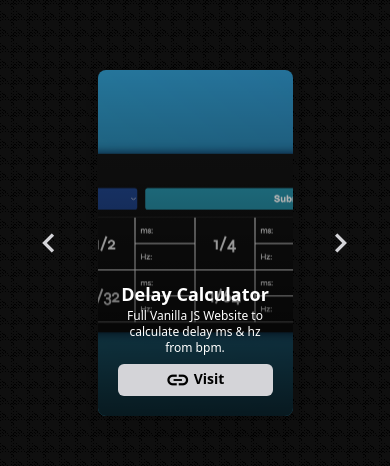
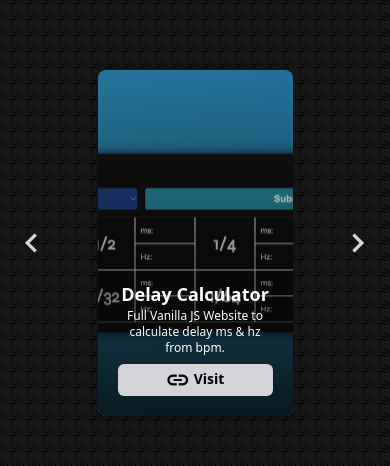
Before and after one commit to AnakUtara/portfolio, a React (Vite) app: page / in a window 390 px wide. Shown: the part 1013-1479 px from the top of the page. Built offline with nearby package versions, Linux system fonts and the light colour scheme.

Commit message:
fix works page full-screen width responsive behavior

```diff
--- a/src/App.jsx
+++ b/src/App.jsx
@@ -13,9 +13,8 @@ function App() {
 		}
 	}, []);
 	return (
-		<div className="bg-zinc-200">
-			<div className="max-w-[1440px] mx-auto my-0">
-				<header className="p-3 sm:p-5 fixed z-10 flex justify-between items-start w-full text-white mix-blend-difference 2xl:w-[1440px]">
+		<div className="bg-zinc-200 2xl:flex 2xl:justify-center">
+			<header className="p-3 sm:p-5 fixed z-10 flex justify-between items-start w-full 2xl:w-[1920px] text-white mix-blend-difference">
 				<div>
 					<h2 className="text-xl md:text-2xl font-bold mb-2 2xl:text-5xl 2xl:mb-4">
 						Portfolio.
@@ -47,14 +46,13 @@ function App() {
 				<WorksPage id={"works"} />
 				<About id={"about"} />
 			</main>
-				<footer className="pl-5 pb-5 fixed bottom-0 z-10 text-xs 2xl:text-xl text-white mix-blend-difference">
+			<footer className="pl-5 pb-5 fixed bottom-0 z-10 text-xs 2xl:text-xl text-white mix-blend-difference 2xl:w-[1920px] 2xl:self-start">
 				<p>
 					Copyright, Riady <b className="text-sm 2xl:text-xl">&copy;</b>{" "}
 					{new Date().getFullYear()}
 				</p>
 			</footer>
 		</div>
-		</div>
 	);
 }
 
--- a/src/components/Gallery.jsx
+++ b/src/components/Gallery.jsx
@@ -3,7 +3,7 @@
 export default function Gallery({ state, data }) {
 	return (
 		<div
-			className={`w-2/4 rounded-lg drop-shadow-lg overflow-hidden relative 2xl:w-5/6 ${
+			className={`w-2/4 rounded-lg drop-shadow-lg overflow-hidden relative 2xl:w-3/6 ${
 				state["left"] ? "animate-fade-in-right" : ""
 			} ${state["right"] ? "animate-fade-in-left" : ""} ${
 				state["center"] ? "animate-fade-in" : ""
--- a/src/components/ThumbNav.jsx
+++ b/src/components/ThumbNav.jsx
@@ -3,7 +3,6 @@ export default function ThumbNav({ data, onclick, state }) {
 	return (
 		<div className="hidden md:flex md:justify-around md:items-center md:gap-3">
 			{data.map((item, i) => (
-				<>
 				<div
 					key={item.id}
 					className={`size-11 relative cursor-pointer 2xl:w-20 2xl:h-20`}
@@ -18,7 +17,6 @@ export default function ThumbNav({ data, onclick, state }) {
 						<span className="rounded-full absolute -z-0 bottom-[6px] left-[6px] size-8 motion-safe:animate-ping bg-white 2xl:w-16 2xl:h-16"></span>
 					)}
 				</div>
-				</>
 			))}
 		</div>
 	);
--- a/src/components/WorksPage.jsx
+++ b/src/components/WorksPage.jsx
@@ -50,7 +50,7 @@ export default function WorksPage({ id }) {
 					Hover on image to see details
 				</span>
 			</div>
-			<div className="flex justify-evenly relative items-center w-full mb-5">
+			<div className="flex relative items-center w-full mb-5 justify-center gap-10">
 				<GalleryBtn onclick={prevImg}>chevron_left</GalleryBtn>
 				<Gallery state={isPressed} data={imgData} />
 				<GalleryBtn onclick={nextImg}>chevron_right</GalleryBtn>
--- a/src/index.css
+++ b/src/index.css
@@ -17,86 +17,86 @@ html {
 .works-page {
 	background: linear-gradient(
 			45deg,
-			#0f0f0f 0%,
-			#0f0f0f 5%,
+			#171717 0%,
+			#171717 5%,
 			transparent 5%,
 			transparent 10%,
-			#0f0f0f 10%,
-			#0f0f0f 15%,
+			#171717 10%,
+			#171717 15%,
 			transparent 15%,
 			transparent 20%,
-			#0f0f0f 20%,
-			#0f0f0f 25%,
+			#171717 20%,
+			#171717 25%,
 			transparent 25%,
 			transparent 30%,
-			#0f0f0f 30%,
-			#0f0f0f 35%,
+			#171717 30%,
+			#171717 35%,
 			transparent 35%,
 			transparent 40%,
-			#0f0f0f 40%,
-			#0f0f0f 45%,
+			#171717 40%,
+			#171717 45%,
 			transparent 45%,
 			transparent 50%,
-			#0f0f0f 50%,
-			#0f0f0f 100%,
+			#171717 50%,
+			#171717 100%,
 			transparent 55%,
 			transparent 60%,
-			#0f0f0f 60%,
-			#0f0f0f 65%,
+			#171717 60%,
+			#171717 65%,
 			transparent 65%,
 			transparent 70%,
-			#0f0f0f 70%,
-			#0f0f0f 75%,
+			#171717 70%,
+			#171717 75%,
 			transparent 70%,
 			transparent 80%,
-			#0f0f0f 80%,
-			#0f0f0f 85%,
+			#171717 80%,
+			#171717 85%,
 			transparent 85%,
 			transparent 90%,
-			#0f0f0f 90%,
-			#0f0f0f 95%,
+			#171717 90%,
+			#171717 95%,
 			transparent 95%
 		),
 		linear-gradient(
 			135deg,
-			#0f0f0f 0%,
-			#0f0f0f 5%,
+			#171717 0%,
+			#171717 5%,
 			transparent 5%,
 			transparent 10%,
-			#0f0f0f 10%,
-			#0f0f0f 15%,
+			#171717 10%,
+			#171717 15%,
 			transparent 15%,
 			transparent 20%,
-			#0f0f0f 20%,
-			#0f0f0f 25%,
+			#171717 20%,
+			#171717 25%,
 			transparent 25%,
 			transparent 30%,
-			#0f0f0f 30%,
-			#0f0f0f 35%,
+			#171717 30%,
+			#171717 35%,
 			transparent 35%,
 			transparent 40%,
-			#0f0f0f 40%,
-			#0f0f0f 45%,
+			#171717 40%,
+			#171717 45%,
 			transparent 45%,
 			transparent 50%,
-			#0f0f0f 50%,
-			#0f0f0f 55%,
+			#171717 50%,
+			#171717 55%,
 			transparent 55%,
 			transparent 60%,
-			#0f0f0f 60%,
-			#0f0f0f 65%,
+			#171717 60%,
+			#171717 65%,
 			transparent 65%,
 			transparent 70%,
-			#0f0f0f 70%,
-			#0f0f0f 75%,
+			#171717 70%,
+			#171717 75%,
 			transparent 70%,
 			transparent 80%,
-			#0f0f0f 80%,
-			#0f0f0f 85%,
+			#171717 80%,
+			#171717 85%,
 			transparent 85%,
 			transparent 90%,
-			#0f0f0f 90%,
-			#0f0f0f 95%,
+			#171717 90%,
+			#171717 95%,
 			transparent 95%
 		);
 	background-size: 1em 1em;
```
Lines whose indentation alone changed are shown as unchanged.
